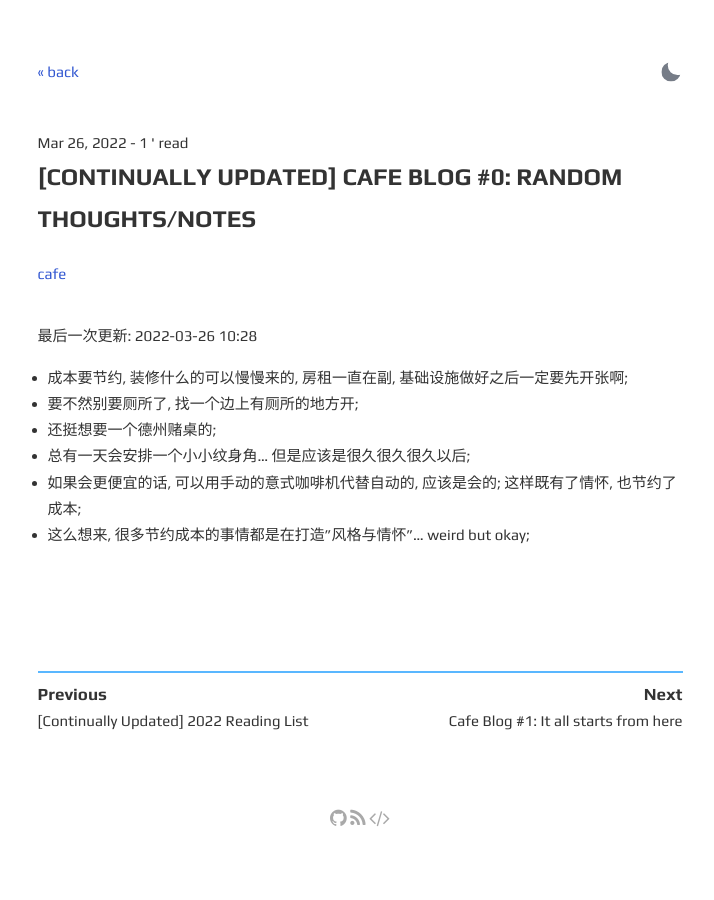
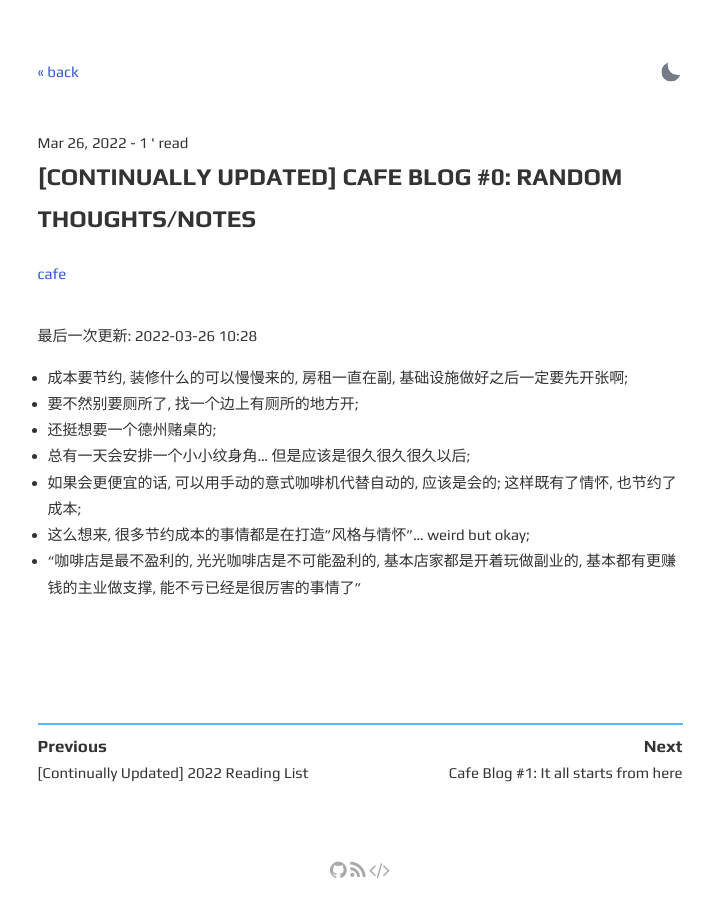
Before and after one commit to Sushi6006/Sushi6006.github.io, a Jekyll site: the page built from _posts/2022-03-26-cafeblog0.md, in a window 1280 px wide. Shown: the whole page, without its empty margins (280-994 px from the left). Built offline with Jekyll 4.4.1, drawn with Linux system fonts in a browser that asks for light colours.

Commit message:
added cafe random thoughts

```diff
--- a/_posts/2022-03-26-cafeblog0.md
+++ b/_posts/2022-03-26-cafeblog0.md
@@ -13,3 +13,4 @@ tags: cafe
 - 总有一天会安排一个小小纹身角... 但是应该是很久很久很久以后;
 - 如果会更便宜的话, 可以用手动的意式咖啡机代替自动的, 应该是会的; 这样既有了情怀, 也节约了成本;
 - 这么想来, 很多节约成本的事情都是在打造"风格与情怀"... weird but okay;
+- "咖啡店是最不盈利的, 光光咖啡店是不可能盈利的, 基本店家都是开着玩做副业的, 基本都有更赚钱的主业做支撑, 能不亏已经是很厉害的事情了"
```
